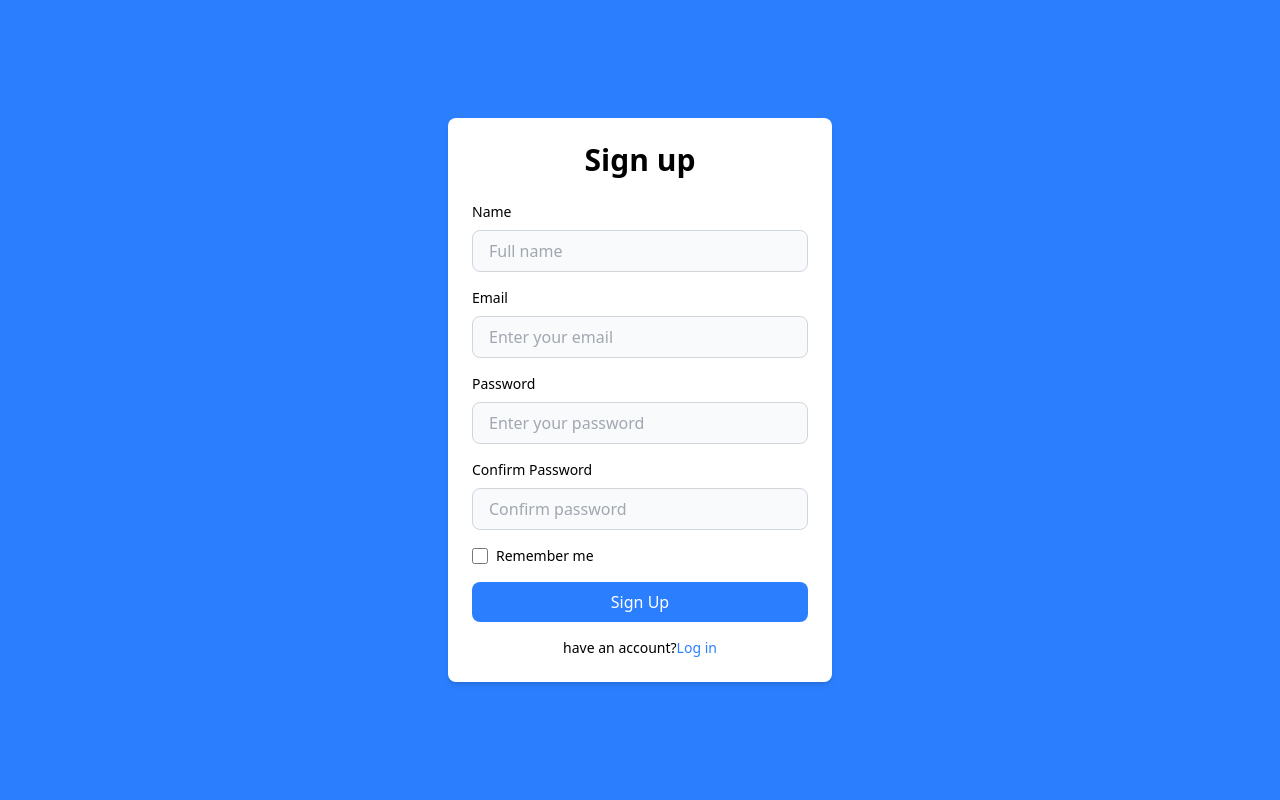
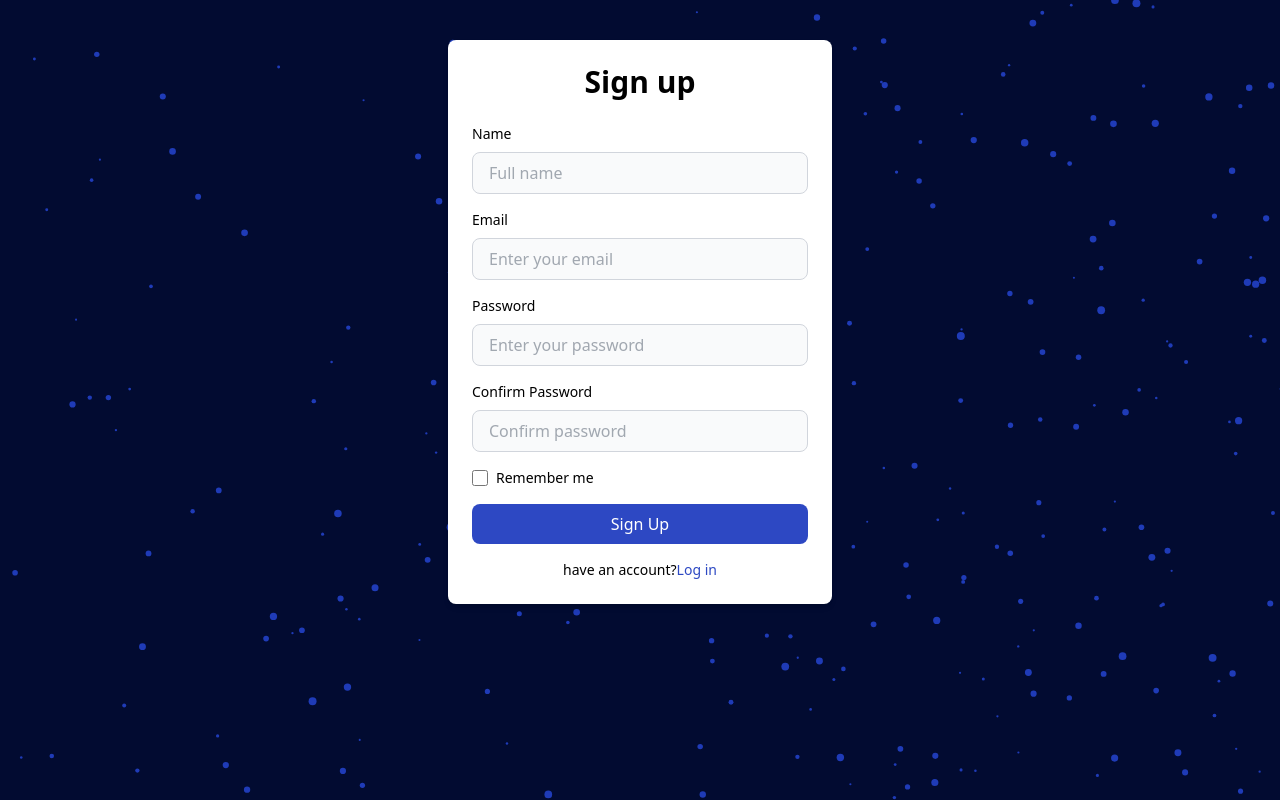
Before and after one commit to Zee34-dude/Social-Media-App, a React (Vite) app: page /register in a window 1280 px wide. Built offline with nearby package versions, Linux system fonts and the light colour scheme; no server answers.

Commit message:
latest fix

```diff
--- a/src/Components/Form.tsx
+++ b/src/Components/Form.tsx
@@ -106,7 +106,7 @@ export function Form() {
 
       <button
         type="submit"
-        className="w-full px-4 py-2 text-white bg-blue-500 rounded-lg hover:bg-blue-600 focus:outline-none focus:ring-2 focus:ring-blue-400 flex justify-center "
+        className="w-full px-4 py-2 text-white bg-[#213ec0f1] rounded-lg focus:outline-none focus:ring-2 focus:ring-blue-400 flex justify-center  "
       >
         {loading ? <div className='spinner'> </div> : 'Login'}
       </button>
--- /dev/null
+++ b/src/Components/LandingPageAnimation.tsx
@@ -0,0 +1,133 @@
+import { useEffect, useRef } from "react";
+interface Prop {
+    position: "static" | "relative" | "absolute" | "sticky" | "fixed";
+}
+
+
+
+const DatabaseLandingAnimation = ({ position }: Prop) => {
+    const canvasRef = useRef<HTMLCanvasElement>(null);
+    type Points = Record<'x' | 'y' | 'radius' | 'dx' | 'dy', number>;
+    useEffect(() => {
+        const canvas = canvasRef.current as HTMLCanvasElement | null;
+        const ctx = canvas?.getContext("2d") as CanvasRenderingContext2D;
+        let animationId:number;
+        console.log({ y: canvas }, ctx)
+
+
+        // Set canvas to full size of its parent
+        function setCanvasSize() {
+            if (canvas && canvas.parentElement) {
+                canvas.width = canvas.parentElement.offsetWidth;  // Set the canvas pixel width to match its displayed width to avoid blurry rendering
+                canvas.height = canvas.parentElement.offsetHeight; // Set the canvas pixel height to match its displayed height
+
+            }
+        }
+
+
+        setCanvasSize()
+
+        // Data points
+        const points: Points[] = [];
+        const pointCount = 250;
+        if (canvas && canvas.parentElement) {
+            for (let i = 0; i < pointCount; i++) {
+                points.push({
+                    x: Math.random() * canvas.width,
+                    y: Math.random() * canvas.height,
+                    radius: Math.random() * 3 + 1,
+                    dx: Math.random() * 4 - 1,
+                    dy: Math.random() * 4 - 1,
+                });
+            }
+            console.log(points)
+            const draw = () => {
+                if(!ctx) return
+                ctx.clearRect(0, 0, canvas.width, canvas.height);
+
+                // Draw each point
+                points.forEach((point) => {
+                    ctx.beginPath();//Starts a new path(always call this before drawing a shape)
+                    ctx.arc(point.x, point.y, point.radius, 0, Math.PI * 2);//Draws a circle or an arc
+                    ctx.fillStyle = "#213ec0f1"; //fill with green
+                    ctx.fill();//fills the current path with fillstyle
+                });
+
+                // Draw connections
+                // for (let i = 0; i < points.length; i++) {
+                //     for (let j = i + 1; j < points.length; j++) {
+                //         const dist = Math.hypot(
+                //             points[i].x - points[j].x,
+                //             points[i].y - points[j].y
+                //         );
+                //         if (dist < 100) {
+                //             ctx.beginPath();
+                //             ctx.moveTo(points[i].x, points[i].y);//Moves the pen to(x,y) without drawing
+                //             // ctx.lineTo(points[j].x, points[j].y);//draws a line from current point to (x,y)
+                //             ctx.strokeStyle = `rgba(0, 255, 255, ${1 - dist / 100})`;//sets the line color(opacity reduces with distance)
+                //             ctx.lineWidth = 0.6;
+                //             ctx.stroke();
+                //         }
+                //     }
+                // }
+
+                points.forEach((point) => {
+                    point.x += point.dx;
+                    point.y += point.dy;
+
+                    if (point.x < 0 || point.x > canvas.width) point.dx *= -1;
+                    if (point.y < 0 || point.y > canvas.height) point.dy *= -1;
+                });
+
+               animationId= requestAnimationFrame(draw);
+            };
+
+            draw();
+
+            const handleResize = () => {
+                setCanvasSize();
+            };
+
+            window.addEventListener("resize", handleResize);
+            return () => {
+                window.removeEventListener("resize", handleResize);
+            };
+        };
+        return ()=>{
+            cancelAnimationFrame(animationId)
+        }
+
+    }, []);
+
+    return (
+        <>
+            <div
+                style={{
+                    position: 'relative',
+                    width: "100vw",
+                    height: "100vh",
+                    overflow: "hidden",
+                }}
+            >
+                <canvas
+                    ref={canvasRef}
+                    className="canvas"
+                    style={{
+                        position: "absolute",
+                        top: 0,
+                        left: 0,
+                        width: "100%",
+                        height: "100%",
+                        background: '#020b31'
+
+                    }}
+                ></canvas>
+            </div>
+        </>
+
+    );
+};
+
+export default DatabaseLandingAnimation;
+// className={`${classes.pulse} p-5`}
+// className={`${classes.sideContainer}`}
--- a/src/Components/RegisterForm.tsx
+++ b/src/Components/RegisterForm.tsx
@@ -155,7 +155,7 @@ export const RegisterForm = () => {
 
       <button
         type="submit"
-        className="w-full px-4  flex justify-center py-2 outline-none text-white bg-blue-500 rounded-lg hover:bg-blue-600 focus:outline-none focus:ring-2 focus:ring-blue-400"
+        className="w-full px-4  flex justify-center py-2 outline-none text-white bg-[#213ec0f1] rounded-lg  focus:outline-none focus:ring-2 focus:ring-blue-400"
       >
         {loading ? <div className='spinner'> </div> : 'Sign Up'}
 
--- a/src/pages/Login.tsx
+++ b/src/pages/Login.tsx
@@ -7,6 +7,7 @@ import { UserContext } from '../App'
 import { useContext } from "react";
 import { addDoc, collection, getDocs, query, where } from "firebase/firestore";
 import { generateRandomId } from "../Components/RandomId";
+import DatabaseLandingAnimation from "../Components/LandingPageAnimation";
 export const Login = () => {
   const navigate = useNavigate()
   const { user, setIsOpen } = useContext(UserContext)
@@ -18,10 +19,8 @@ export const Login = () => {
 
     try {
       const result = await signInWithPopup(auth, Provider);
-      console.log(result)
       const q = query(docRef, where('userId', '==', result.user.uid))
       const docs=await getDocs(q)
-      console.log(docs)
       if (docs.empty) {
         await addDoc(collection(db, 'user'), {
           userId: result.user?.uid,
@@ -45,8 +44,8 @@ export const Login = () => {
 
     <div className="h-[100vh] text-black">
       {!user && <div className="flex min-h-screen  h-full w-full">
-        <div className="bg-blue-500 h-full w-[75%]"></div>
-        <div className="w-[50%] h-full p-6 bg-white shadow-md  ">
+       <DatabaseLandingAnimation position='absolute'/>
+        <div className="w-[70%] h-full p-6 bg-[#ffffff] shadow-md  ">
           <h2 className="mb-6 text-3xl font-bold text-center ">
             Login
           </h2>
@@ -54,7 +53,7 @@ export const Login = () => {
           <button className="w-full pt-4" onClick={signInPopup}>Sign up with Google</button>
           <p className="mt-20 text-sm text-center  ">
             Don’t have an account?
-            <button onClick={() => { navigate('/register') }} className="text-blue-500 hover:underline">
+            <button onClick={() => { navigate('/register') }} className="text-[#213ec0f1] hover:underline">
               Sign up
             </button>
           </p>
--- a/src/pages/Register.tsx
+++ b/src/pages/Register.tsx
@@ -1,24 +1,29 @@
 
 import { useNavigate } from "react-router-dom";
 import { RegisterForm } from "../Components/RegisterForm";
+import DatabaseLandingAnimation from "../Components/LandingPageAnimation";
+
+
 export const Register = () => {
   const navigate = useNavigate()
 
 
   return (
-    <div className="flex items-center justify-center min-h-screen bg-blue-500 text-black">
-      <div className="w-full max-w-sm p-6 bg-white rounded-lg shadow-md">
-        <h2 className="mb-6 text-3xl font-bold text-center ">
+    <div className="relative">
+      <DatabaseLandingAnimation position="absolute"/>
+      <div className="w-full max-w-sm p-6 bg-white absolute text-black rounded-lg shadow-md top-10 left-[35%]">
+        <h2 className="mb-6 text-3xl font-bold text-center  ">
           Sign up
         </h2>
         <RegisterForm />
         <p className="mt-4 text-sm text-center ">
-           have an account?
-          <button onClick={() => { navigate('/') }} className="text-blue-500 hover:underline">
+          have an account?
+          <button onClick={() => { navigate('/') }} className="text-[#213ec0f1] hover:underline">
             Log in
           </button>
         </p>
       </div>
     </div>
+
   );
 }
```
